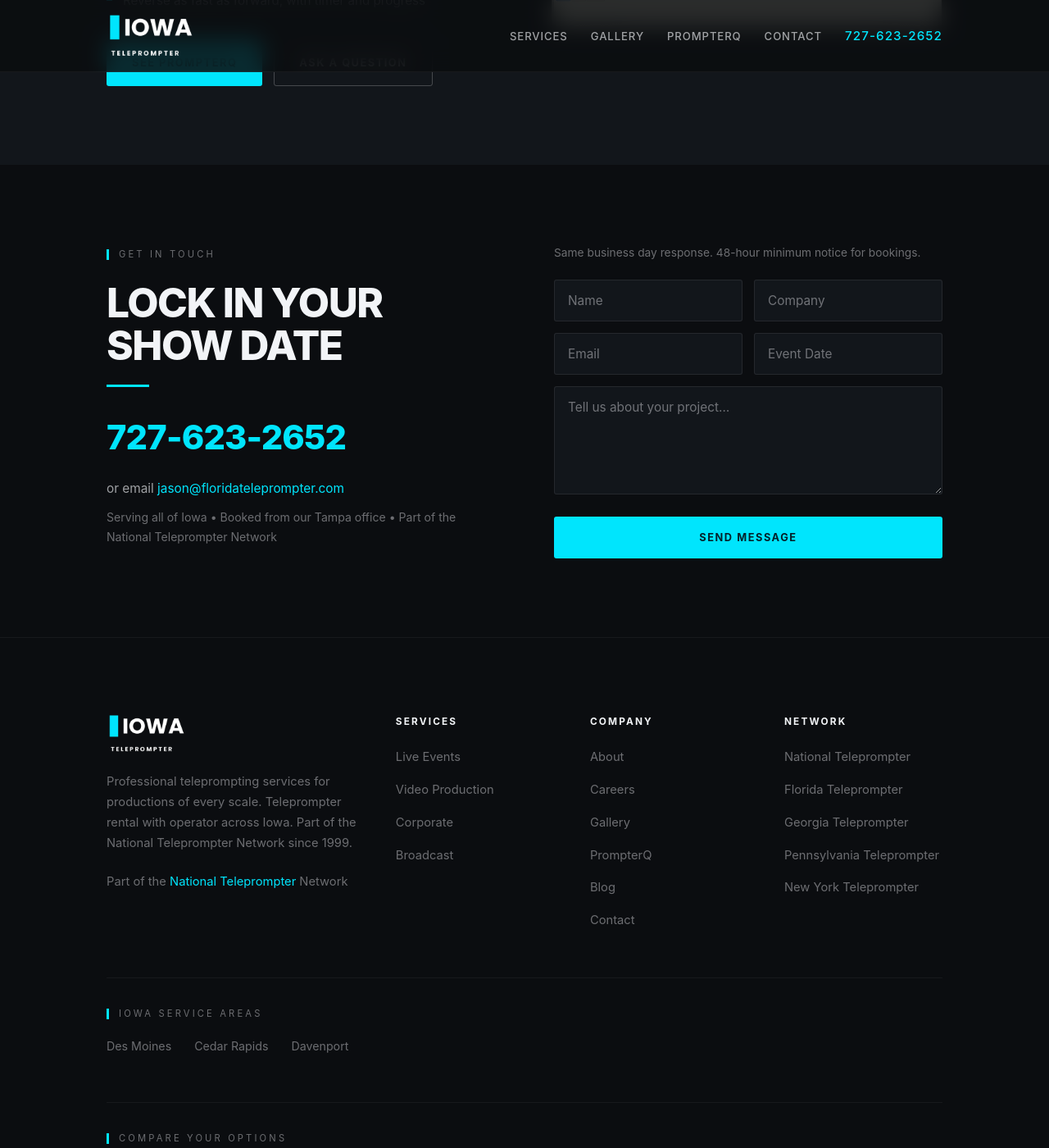
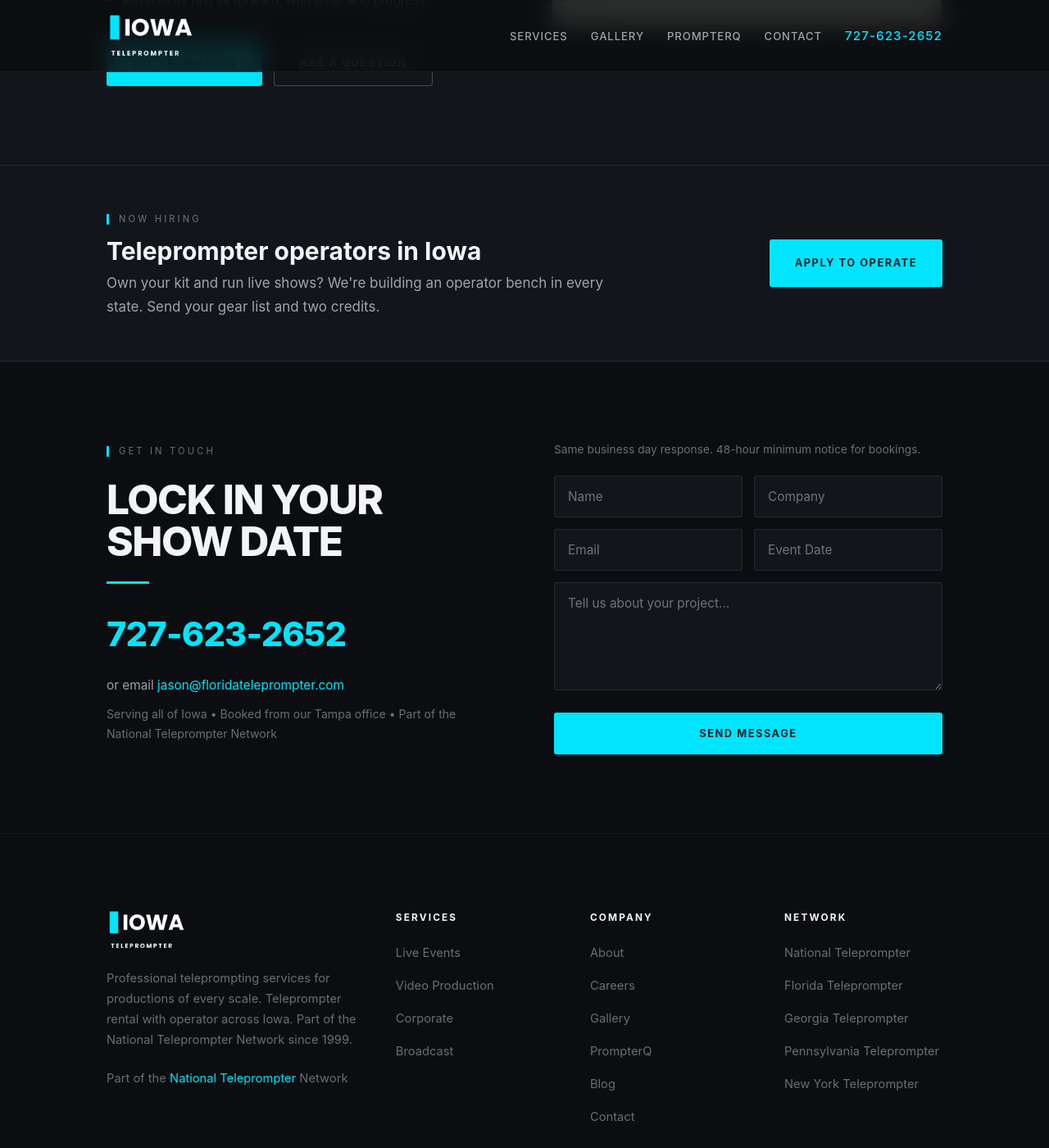
Before and after one commit to jasproj/iowateleprompter, a Jekyll site: the page index.html, which Jekyll copies as it is, in a window 1280 px wide and 1400 px high, scrolled down 6080 px. Shown: the whole window at 82% size. Built offline with Jekyll 4.4.1, drawn with Linux system fonts in a browser that asks for light colours.

Commit message:
feat: "Now Hiring Operators" band above the contact section
A visible operator-recruiting callout on the home page. Until now the only
path to the application form was a footer link. The band names the state,
says what we want (own kit, live-show experience, gear list + two credits)
and sends applicants to the existing careers page. Styled with the site's
own CSS variables; no new colors, fonts or scripts. Verified at 1280 and
390 wide.

Co-Authored-By: Claude Fable 5.1 <noreply@anthropic.com>
Claude-Session: https://claude.ai/code/session_01SW4oYwAA8ZEcmkVZYUBX96

```diff
--- a/index.html
+++ b/index.html
@@ -444,6 +444,13 @@
             html { scroll-behavior: auto; }
             * { transition: none !important; animation: none !important; }
         }
+
+        /* Hiring band */
+        .hiring { padding: clamp(36px, 4vw, 56px) 0; background: var(--surface); border-top: 1px solid var(--line); border-bottom: 1px solid var(--line); }
+        .hiring-wrap { display: flex; align-items: center; justify-content: space-between; gap: 28px; flex-wrap: wrap; }
+        .hiring-title { font-size: clamp(22px, 2.6vw, 30px); line-height: 1.15; margin: 6px 0 8px; }
+        .hiring-text { color: var(--text-dim); margin: 0; max-width: 60ch; }
+        .hiring .btn { white-space: nowrap; }
     </style>
 </head>
 <body>
@@ -673,6 +680,18 @@
         </div>
     </section>
 
+        <!-- Hiring -->
+    <section class="hiring" id="hiring" aria-label="Now hiring teleprompter operators">
+        <div class="wrap hiring-wrap">
+            <div>
+                <span class="eyebrow">Now Hiring</span>
+                <h2 class="hiring-title">Teleprompter operators in Iowa</h2>
+                <p class="hiring-text">Own your kit and run live shows? We're building an operator bench in every state. Send your gear list and two credits.</p>
+            </div>
+            <a href="careers.html" class="btn btn-primary">Apply to operate</a>
+        </div>
+    </section>
+
     <!-- Contact -->
     <section class="contact" id="contact">
         <div class="wrap">
```
